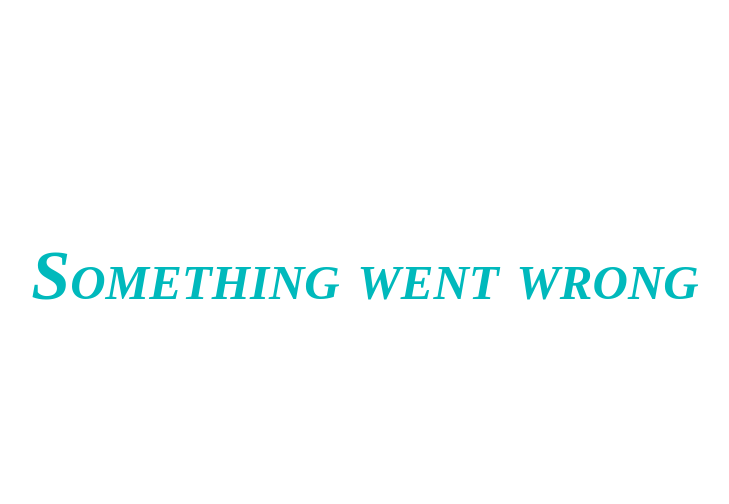
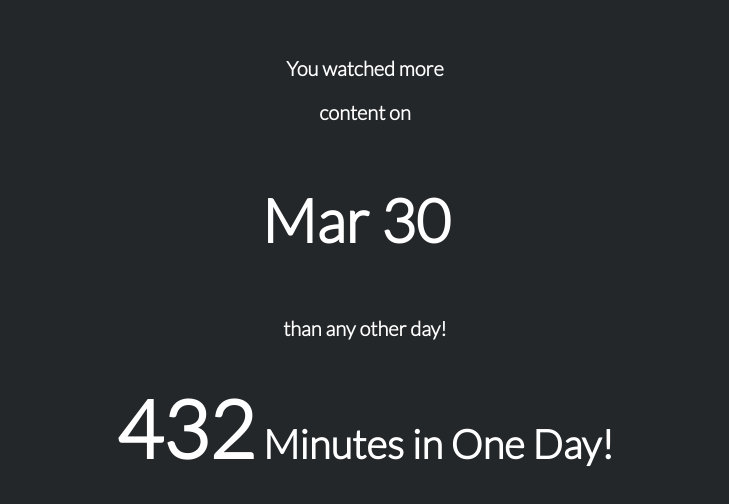
Before and after one commit to Nedu/accedo-lookback, a React (Create React App) app in the folder frontend/: page /SpecialDate in a window 1280 px wide. Shown: the part 124-628 px from the top of the page, without its empty margins (275-1004 px from the left). Built offline with nearby package versions, Linux system fonts and the light colour scheme.

Commit message:
special date push

```diff
--- a/frontend/src/App.css
+++ b/frontend/src/App.css
@@ -45,7 +45,30 @@
   font-family: 'Lato', sans-serif;
   font-weight: bold;
   max-width: 30rem;
-  margin-left: 10rem;
+}
+
+.special-date-text-large {
+  text-align: center;
+  color: #FFFFFF;
+  font-size: 40px;
+  font-family: 'Lato', sans-serif;
+  font-weight: bold;
+}
+
+.special-date-text {
+  text-align: center;
+  color: #FFFFFF;
+  font-size: 20px;
+  font-family: 'Lato', sans-serif;
+  font-weight: bold;
+}
+
+.special-date-mins {
+  text-align: start;
+  color: #FFFFFF;
+  font-size: 80px;
+  font-family: 'Lato', sans-serif;
+  font-weight: bold;
 }
 
 
@@ -141,8 +164,7 @@
 
 
 .form-container {
-  text-align: center;
-  margin-top: 2rem;
+  max-width: 100%;
 }
 
 .file-input {
--- a/frontend/src/App.js
+++ b/frontend/src/App.js
@@ -9,6 +9,7 @@ import SlideShow from './components/SlideShow/SlideShow';
 import ShowsPage from './components/ShowsPage/ShowsPage'
 import MoviesPage from './components/MoviesPage/MoviesPage'
 import WeekdayWeekendPage from './components/WeekdayWeekendPage/WeekdayWeekendPage'
+import SpecialDate from './components/SpecialDate/SpecialDate'
 
 import './App.css';
 
@@ -23,6 +24,7 @@ function App() {
           <Route exact path="/showsPage" element={<ShowsPage />} />
           <Route exact path="/moviesPage" element={<MoviesPage />} />
           <Route exact path="/WeekdayWeekendPage" element={<WeekdayWeekendPage />} />
+          <Route exact path="/SpecialDate" element={<SpecialDate />} />
           <Route path="*" element={<ErrorPage />} />
         </Routes>
     </React.Fragment>
--- /dev/null
+++ b/frontend/src/components/SpecialDate/SpecialDate.js
@@ -0,0 +1,52 @@
+import React from 'react';
+
+const SpecialDate = () => {
+    // Define your viewMinutesInOneDay
+    const viewMinutesInOneDay = {
+        "Nov 12": 360,
+        "Sep 5": 250,
+        "Feb 4": 231,
+        "Jan 20": 123,
+        "Mar 30": 432,
+        "May 28": 234,
+        "Dec 24": 135,
+        "Dec 23": 312,
+        "Oct 2": 123,
+        "Aug 11": 412
+    };
+    let maxMinutesInOneDay = 0;
+    let maxMinutesDate = "";
+
+    for (const date in viewMinutesInOneDay) {
+        const [month, day] = date.split(" "); // Split the date into month and day
+
+        if (viewMinutesInOneDay[date] > maxMinutesInOneDay) {
+            maxMinutesInOneDay = viewMinutesInOneDay[date];
+            maxMinutesDate = `${month} ${day}`; // Concatenate month and day
+        }
+    }
+
+    return (
+        <div className="wrapper">
+            <div className="form-container">
+                <div className="special-date-text">
+                    <p>You watched more</p>
+                    <p>content on</p>
+                </div>
+                <div className="page-title">
+                    <p>{maxMinutesDate}</p>
+                </div>
+                <div className="special-date-text">
+                    <p>than any other day!</p>
+                </div>
+                <div className="special-date-text-large">
+                    <p>
+                        <span className="special-date-mins">{maxMinutesInOneDay}</span> Minutes in One Day!
+                    </p>
+                </div>
+            </div>
+        </div>
+    );
+}
+
+export default SpecialDate;
```
